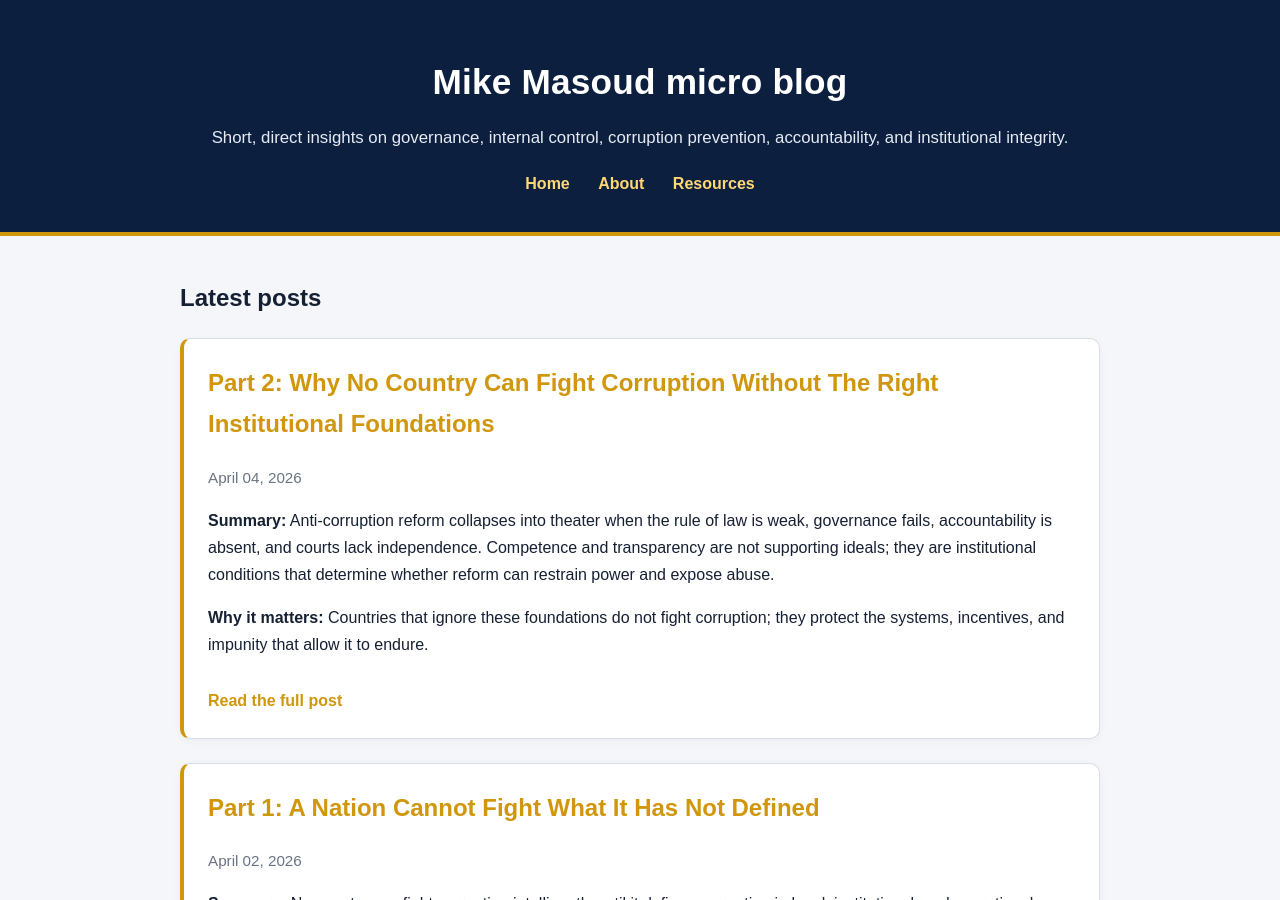
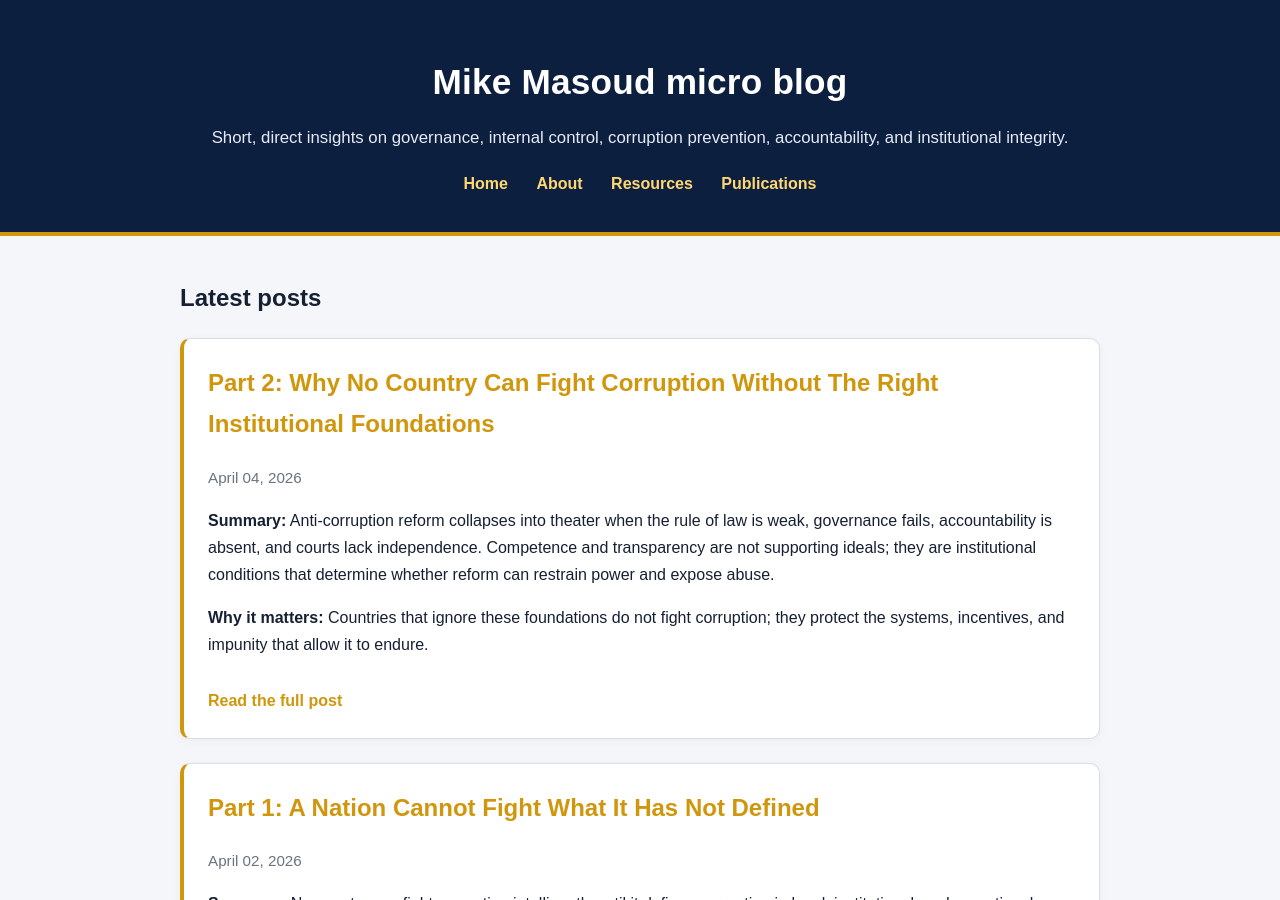
Before and after one commit to mikemasoud/microblog, a Jekyll site: the page built from index.md, in a window 1280 px wide and 900 px high. Built offline with Jekyll 4.4.1, drawn with Linux system fonts in a browser that asks for light colours.

Commit message:
Update default.html

```diff
--- a/_layouts/default.html
+++ b/_layouts/default.html
@@ -19,6 +19,7 @@
       <a href="/">Home</a>
       <a href="/about/">About</a>
       <a href="/resources/">Resources</a>
+      <a href="/publications/">Publications</a>
     </nav>
   </header>
 
```
